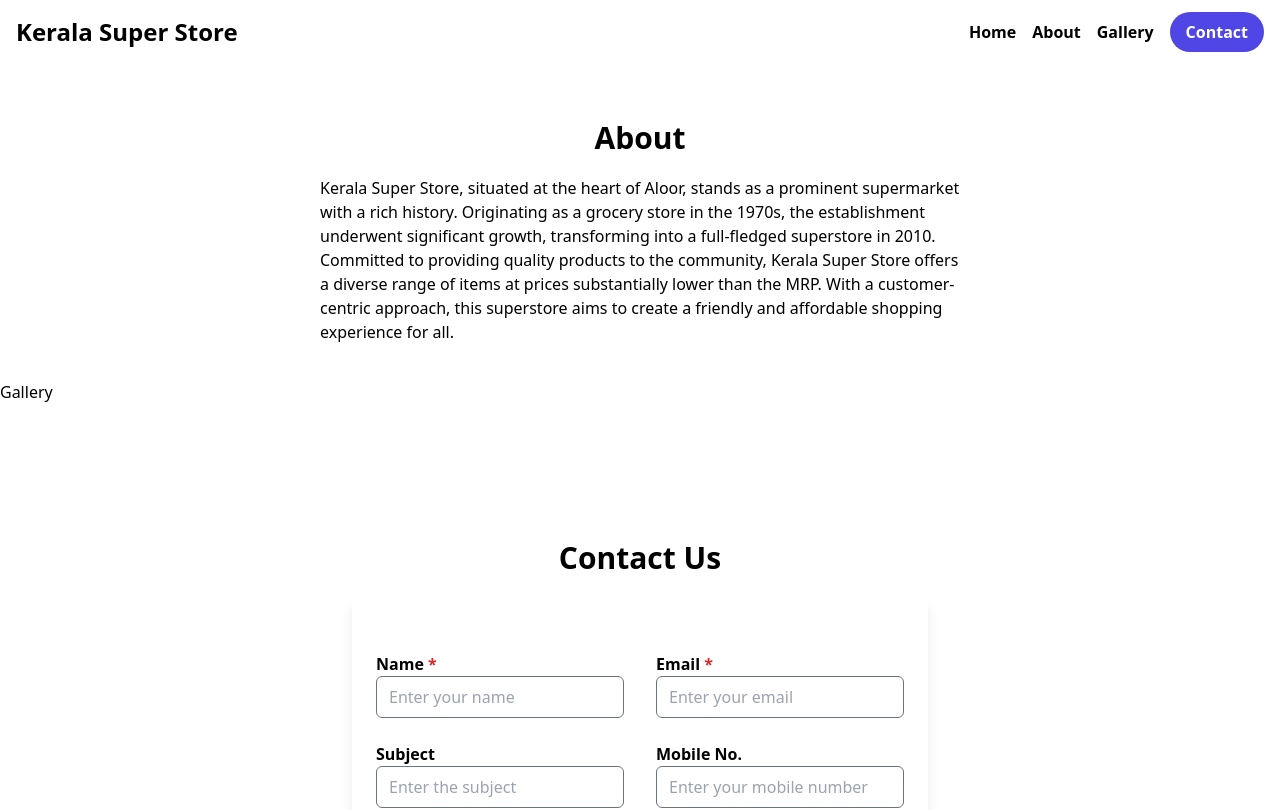
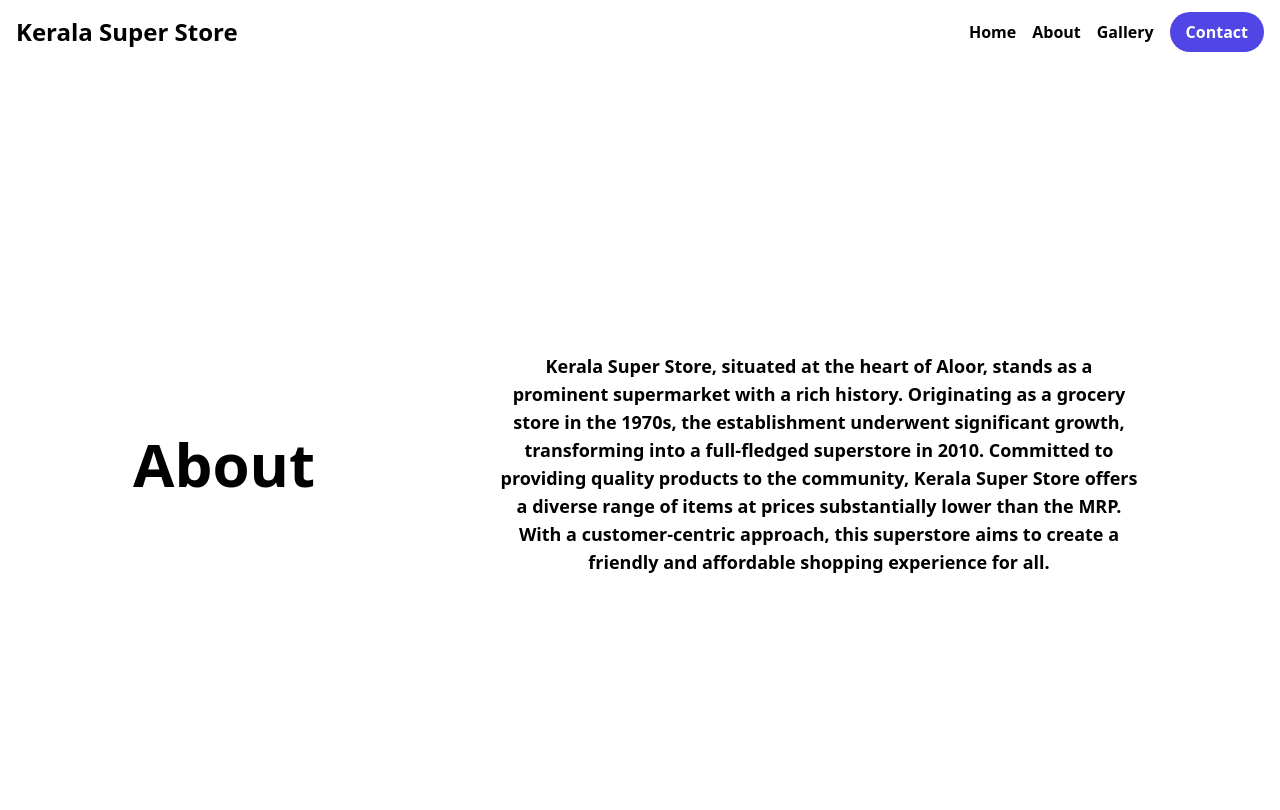
Before and after one commit to suryagayathri01/Kerala-Super-Store, a React (Vite) app: page / in a window 1280 px wide. Shown: the top 810 px of the page. Built offline with nearby package versions, Linux system fonts and the light colour scheme.

Commit message:
changed layout of about

```diff
--- a/src/components/About.tsx
+++ b/src/components/About.tsx
@@ -1,16 +1,19 @@
 const About = () => {
   return (
-    <div className="bg-white px-12 py-12 sm:py-9 lg:px-80">
-      <div className="text-center font-bold text-3xl py-5 ">About</div>
-      <div>Kerala Super Store, situated at the heart of Aloor, stands as a prominent supermarket
-        with a rich history. Originating as a grocery store in the 1970s, the establishment
-        underwent significant growth, transforming into a full-fledged superstore in 2010.
-        Committed to providing quality products to the community, Kerala Super Store offers
-        a diverse range of items at prices substantially lower than the MRP.
-        With a customer-centric approach, this superstore aims to create a friendly and
-        affordable shopping experience for all.</div>
+    <div className="flex flex-col md:flex-row h-dvh items-center justify-center gap-10 sm:gap-44 bg-white text-center">
+      <div className="text-6xl font-bold ">About</div>
+      <div className="m-2 md:w-1/2 text-lg font-semibold">
+        Kerala Super Store, situated at the heart of Aloor, stands as a
+        prominent supermarket with a rich history. Originating as a grocery
+        store in the 1970s, the establishment underwent significant growth,
+        transforming into a full-fledged superstore in 2010. Committed to
+        providing quality products to the community, Kerala Super Store offers a
+        diverse range of items at prices substantially lower than the MRP. With
+        a customer-centric approach, this superstore aims to create a friendly
+        and affordable shopping experience for all.
       </div>
-  )
-}
+    </div>
+  );
+};
 
-export default About
+export default About;
--- a/src/components/Contact.tsx
+++ b/src/components/Contact.tsx
@@ -1,6 +1,6 @@
 const Contact = () => {
   return (
-    <div className="bg-white px-6 py-12 sm:py-9 lg:px-8">
+    <div className="h-screen bg-white px-6 py-12 sm:py-9 lg:px-8">
       <div className="mb-6 bg-white rounded-md mx-auto mt-16 max-w-xl sm:mt-20">
         <div className="text-center font-bold text-3xl py-5">Contact Us</div>
       <form action="#" method="POST" className="shadow-lg px-6 py-14 ">
```
Also changed, not shown: public/bg.webp (added).
